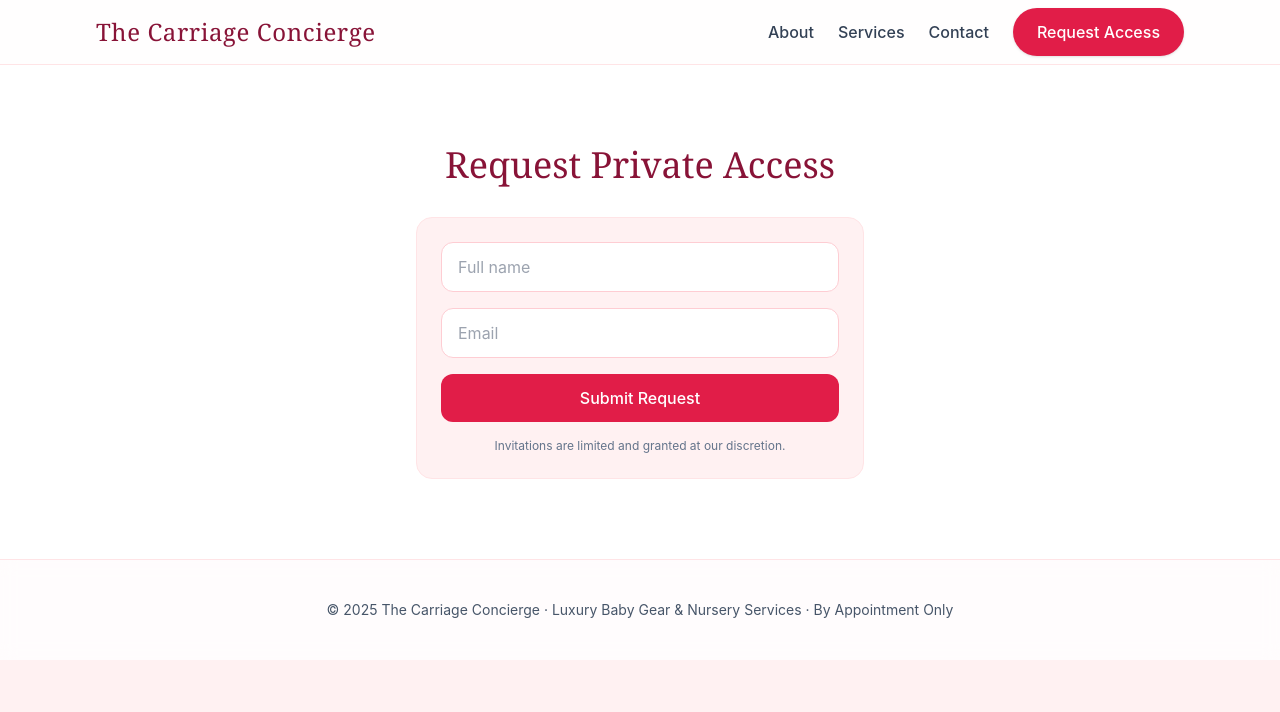
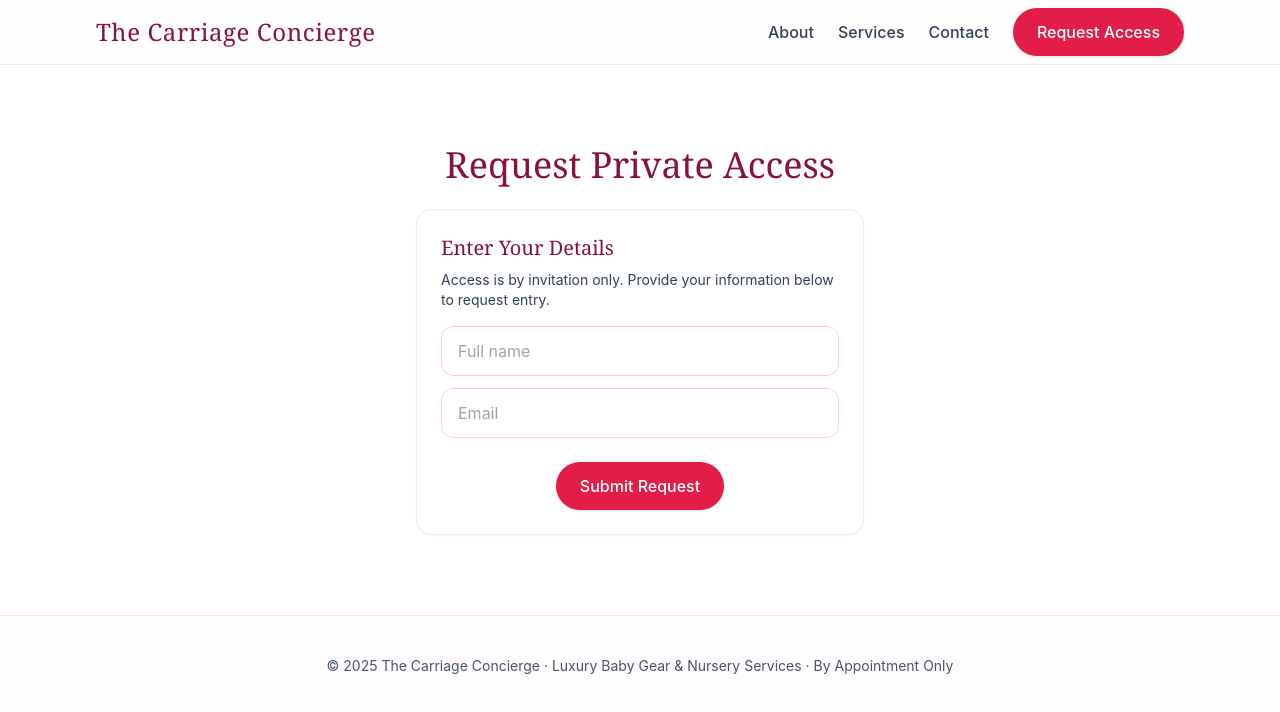
Before and after one commit to t-vanderwolk/CarriageConcierge, a React (Create React App) app: page /request-access in a window 1280 px wide. Shown: the top 712 px of the page. Built offline with nearby package versions, Linux system fonts and the light colour scheme.

Commit message:
wire flow

```diff
--- a/src/components/RequestAccess.js
+++ b/src/components/RequestAccess.js
@@ -1,22 +1,67 @@
-import React from "react";
-import { Container } from "./ui/Container";
+// pages/RequestAccess.js
+import React, { useState } from "react";
+import { useNavigate } from "react-router-dom";
+import { Section } from "../components/ui/Section";
+import { Button } from "../components/ui/Button";
+import useBasicInfo from "../hooks/useBasicInfo";
 
-function RequestAccess() {
+export default function RequestAccess() {
+  const navigate = useNavigate();
+  const [info, setInfo] = useBasicInfo();
+  const [form, setForm] = useState({ name: "", email: "" });
+
+  function handleChange(e) {
+    const { name, value } = e.target;
+    setForm((s) => ({ ...s, [name]: value }));
+  }
+
+  function handleSubmit(e) {
+    e.preventDefault();
+    if (!form.name.trim() || !form.email.trim()) {
+      alert("Please provide your name and email.");
+      return;
+    }
+    // Persist into the shared basic info store so Profile is prefilled
+    setInfo((s) => ({ ...s, name: form.name.trim(), email: form.email.trim() }));
+    navigate("/profile");
+  }
+
   return (
     <main className="bg-white">
-      <section className="py-14 md:py-20">
-        <Container>
-          <h1 className="text-3xl md:text-4xl font-serif text-rose-900 text-center">Request Private Access</h1>
-          <form className="mt-8 space-y-4 bg-rose-50 p-6 rounded-2xl border border-rose-100 max-w-md mx-auto">
-            <input className="w-full rounded-xl border border-rose-200 px-4 py-3 focus:outline-none focus:border-rose-400" placeholder="Full name" />
-            <input className="w-full rounded-xl border border-rose-200 px-4 py-3 focus:outline-none focus:border-rose-400" placeholder="Email" type="email" />
-            <button type="submit" className="w-full rounded-xl px-5 py-3 bg-rose-600 text-white font-medium hover:bg-rose-700 transition-colors">Submit Request</button>
-            <p className="text-xs text-slate-500 text-center">Invitations are limited and granted at our discretion.</p>
-          </form>
-        </Container>
-      </section>
+      <Section title="Request Private Access" center>
+        <form onSubmit={handleSubmit} className="max-w-md mx-auto grid gap-6">
+          <div className="rounded-2xl border border-rose-100 bg-white p-6 shadow-sm">
+            <h3 className="font-serif text-xl text-rose-900">Enter Your Details</h3>
+            <p className="text-slate-700 mt-2 text-sm">
+              Access is by invitation only. Provide your information below to request entry.
+            </p>
+
+            <div className="mt-4 space-y-3">
+              <input
+                className="w-full rounded-xl border border-rose-200 px-4 py-3 focus:outline-none focus:border-rose-400"
+                placeholder="Full name"
+                name="name"
+                value={form.name}
+                onChange={handleChange}
+              />
+              <input
+                className="w-full rounded-xl border border-rose-200 px-4 py-3 focus:outline-none focus:border-rose-400"
+                placeholder="Email"
+                type="email"
+                name="email"
+                value={form.email}
+                onChange={handleChange}
+              />
+            </div>
+
+            <div className="mt-6 flex justify-center">
+              <Button as="button" type="submit" variant="primary">
+                Submit Request
+              </Button>
+            </div>
+          </div>
+        </form>
+      </Section>
     </main>
   );
 }
-
-export default RequestAccess;
```
